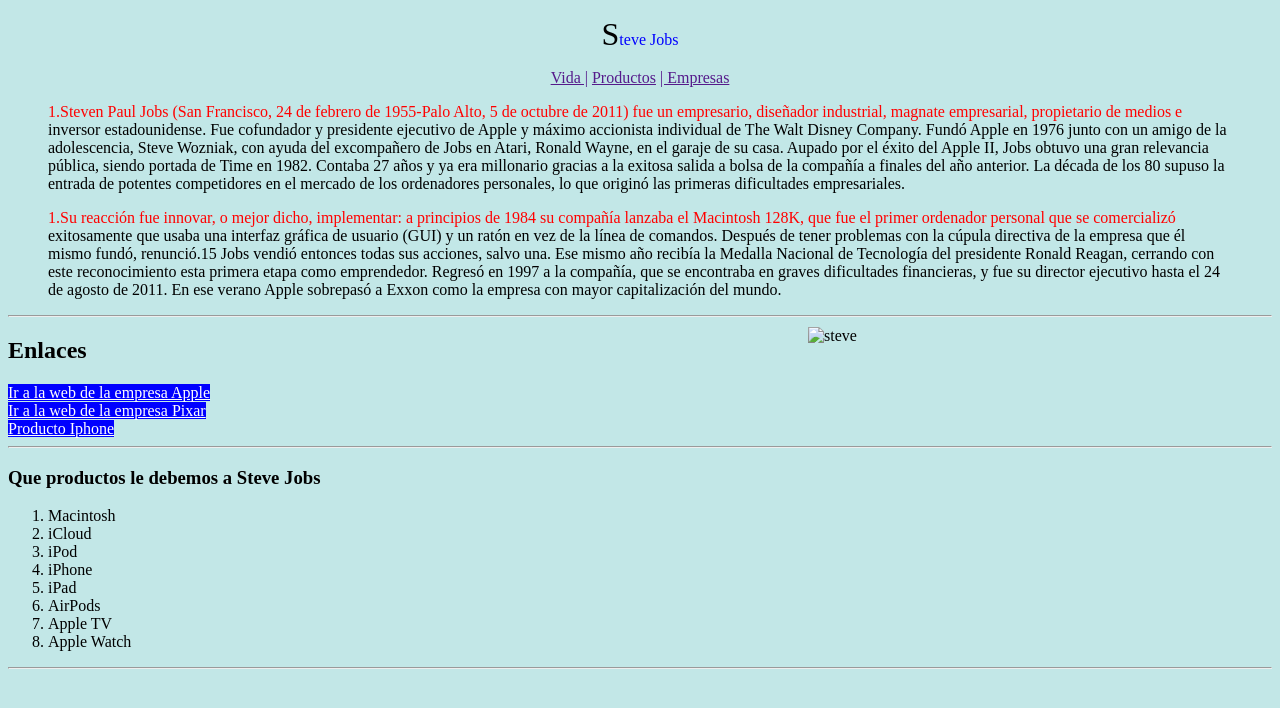
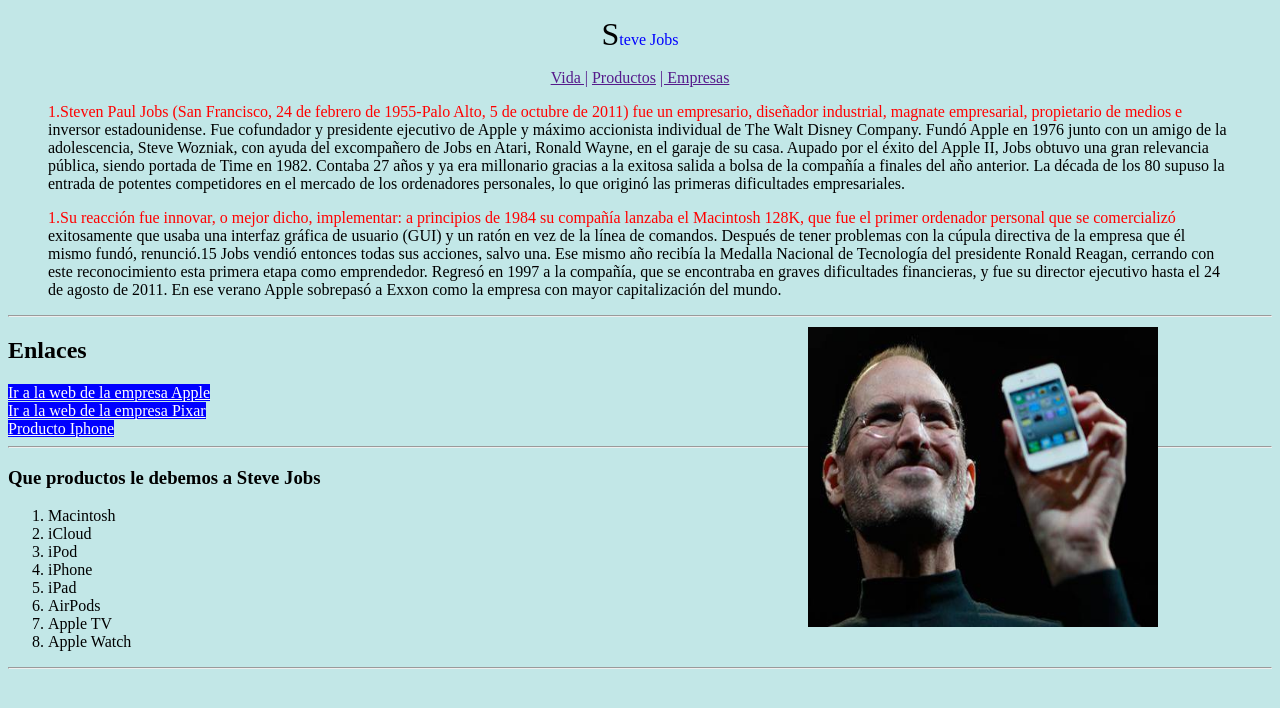
Before and after one commit to stegan0/Practica3.16, a plain HTML site: page index.html in a window 1280 px wide. Drawn offline with Linux system fonts and the light colour scheme; the site is published under a folder, as on GitHub Pages, so addresses that start at the root find nothing.

Commit message:
Update index.html

```diff
--- a/index.html
+++ b/index.html
@@ -40,6 +40,6 @@
     <li>Apple Watch</li>
 </ul>
 <hr>
-<img src="/img/steve.jpg" alt="steve" >
+<img src="img/steve.jpg" alt="steve" >
 </body>
 </html>
```
